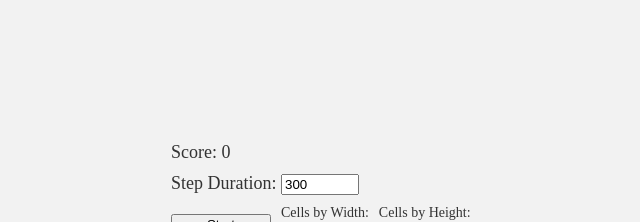
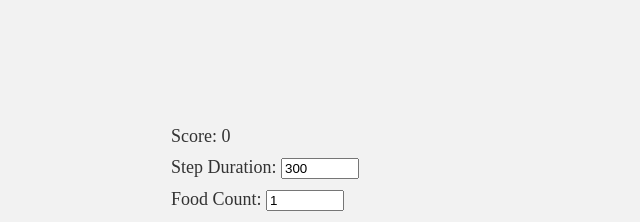
Before and after one commit to atrubin92/trubin.dev, a Flask app: page / in a window 1280 px wide. Shown: the top 222 px of the page, without its empty margins (267-907 px from the left). Run offline with Flask 3, Linux system fonts and the light colour scheme.

Commit message:
add the food count element in index.html

```diff
--- a/templates/index.html
+++ b/templates/index.html
@@ -40,6 +40,11 @@
       color: #333;
     }
 
+    #foodCountContainer {
+      font-size: 18px;
+      color: #333;
+    }
+
     #gameStateContainer {
       display: flex;
       gap: 10px;
@@ -67,6 +72,10 @@
         <label for="stepDurationInput">Step Duration:</label>
         <input type="number" id="stepDurationInput" value="300" min="50" max="2000" step="50" style="width: 70px;" />
       </div>
+      <div id="foodCountContainer">
+        <label for="foodCountInput">Food Count:</label>
+        <input type="number" id="foodCountInput" value="1" min="1" max="10" step="1" style="width: 70px;" />
+      </div>
       <div id="gameStateContainer">
         <button id="gameStateButton" style="width: 100px;">Start</button>
         <div class="input-cell-size">
```
